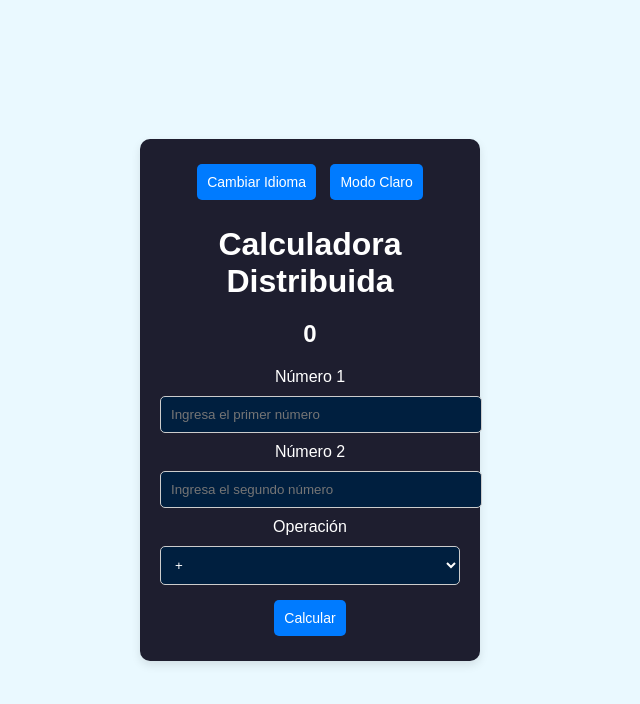
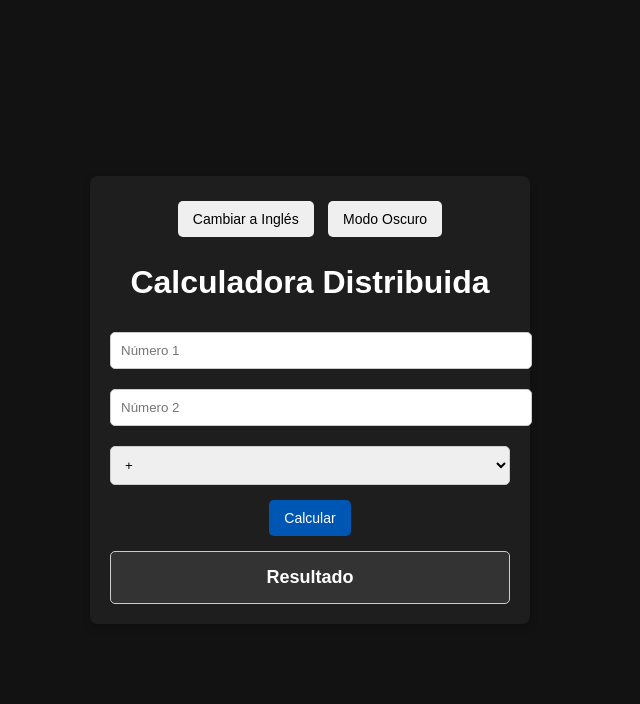
Before and after one commit to PollitoTactico/FrontCalculadoraD, a plain HTML site: page docs/index.html in a window 1280 px wide. Both pictures are taken after a click on the button "Modo Oscuro". Shown: the whole page, without its empty margins (330-970 px from the left). Drawn offline with Linux system fonts and the light colour scheme.

Commit message:
a ver tu cuca

```diff
--- a/docs/index.html
+++ b/docs/index.html
@@ -5,165 +5,179 @@
     <meta name="viewport" content="width=device-width, initial-scale=1.0">
     <title>Calculadora Distribuida</title>
     <style>
-        :root {
-            --background-light: #eaf9ff;
-            --background-dark: #1e1e2f;
-            --text-light: #000;
-            --text-dark: #fff;
-            --button-light: #007bff;
-            --button-dark: #444;
-            --input-light: #d6f0ff;
-            --input-dark: #001f3f;
-        }
-
         body {
             font-family: Arial, sans-serif;
             margin: 0;
+            padding: 0;
             display: flex;
             justify-content: center;
             align-items: center;
             height: 100vh;
-            background-color: var(--background-light);
-            color: var(--text-light);
-            transition: all 0.3s;
+            background-color: #f0f0f0;
+            transition: background-color 0.3s ease;
+        }
+
+        .dark-mode {
+            background-color: #121212;
+            color: #ffffff;
         }
 
         .container {
-            background: var(--background-light);
+            background: #ffffff;
+            border-radius: 8px;
             padding: 20px;
-            border-radius: 10px;
-            box-shadow: 0 4px 10px rgba(0, 0, 0, 0.1);
+            box-shadow: 0 4px 8px rgba(0, 0, 0, 0.2);
+            width: 400px;
             text-align: center;
-            max-width: 300px;
-            width: 100%;
+            transition: background-color 0.3s ease, color 0.3s ease;
         }
 
-        .container.dark {
-            background: var(--background-dark);
-            color: var(--text-dark);
+        .dark-mode .container {
+            background: #1e1e1e;
+            color: #ffffff;
         }
 
-        button {
-            background-color: var(--button-light);
+        .button {
+            padding: 10px 15px;
+            margin: 5px;
             border: none;
-            color: white;
-            padding: 10px;
-            margin: 5px;
             border-radius: 5px;
             cursor: pointer;
             font-size: 14px;
-            transition: background-color 0.3s;
         }
 
-        button:hover {
-            background-color: darkblue;
+        .button-primary {
+            background-color: #007bff;
+            color: white;
         }
 
-        button.dark {
-            background-color: var(--button-dark);
+        .dark-mode .button-primary {
+            background-color: #0056b3;
         }
 
-        h1 {
-            margin-bottom: 20px;
-        }
-
-        input, select {
+        .input-field, select {
             width: 100%;
             padding: 10px;
             margin: 10px 0;
+            border: 1px solid #ccc;
             border-radius: 5px;
-            border: 1px solid #ccc;
-            background: var(--input-light);
-            color: var(--text-light);
         }
 
-        .dark input, .dark select {
-            background: var(--input-dark);
-            color: var(--text-dark);
+        #result-box {
+            padding: 15px;
+            margin-top: 10px;
+            border: 1px solid #ccc;
+            border-radius: 5px;
+            background-color: #e9ecef;
+            font-size: 18px;
+            font-weight: bold;
         }
 
-        #resultado {
-            font-size: 24px;
-            font-weight: bold;
-            margin: 20px 0;
+        .dark-mode #result-box {
+            background-color: #333;
+            color: #ffffff;
         }
+
     </style>
 </head>
 <body>
-    <div class="container" id="app">
-        <button id="cambiarIdioma">Cambiar Idioma</button>
-        <button id="toggleModo">Modo Oscuro</button>
+    <div class="container">
+        <button class="button" id="language-toggle">Cambiar a Inglés</button>
+        <button class="button" id="theme-toggle">Modo Oscuro</button>
 
-        <h1>Calculadora Distribuida</h1>
+        <h1 id="title">Calculadora Distribuida</h1>
 
-        <div id="resultado">0</div>
+        <input id="number1" class="input-field" type="number" placeholder="Número 1">
+        <input id="number2" class="input-field" type="number" placeholder="Número 2">
 
-        <label for="numero1">Número 1</label>
-        <input type="number" id="numero1" placeholder="Ingresa el primer número">
-
-        <label for="numero2">Número 2</label>
-        <input type="number" id="numero2" placeholder="Ingresa el segundo número">
-
-        <label for="operador">Operación</label>
-        <select id="operador">
+        <select id="operation" class="input-field">
             <option value="+">+</option>
             <option value="-">-</option>
             <option value="*">*</option>
             <option value="/">/</option>
         </select>
 
-        <button id="calcular">Calcular</button>
+        <button class="button button-primary" id="calculate">Calcular</button>
+
+        <div id="result-box">Resultado</div>
     </div>
 
     <script>
-        const app = document.getElementById('app');
-        const resultado = document.getElementById('resultado');
-        const numero1 = document.getElementById('numero1');
-        const numero2 = document.getElementById('numero2');
-        const operador = document.getElementById('operador');
-        const calcular = document.getElementById('calcular');
-        const toggleModo = document.getElementById('toggleModo');
+        const translations = {
+            en: {
+                languageButton: "Switch to Spanish",
+                title: "Distributed Calculator",
+                result: "Result",
+                calculate: "Calculate",
+                placeholder1: "Number 1",
+                placeholder2: "Number 2"
+            },
+            es: {
+                languageButton: "Cambiar a Inglés",
+                title: "Calculadora Distribuida",
+                result: "Resultado",
+                calculate: "Calcular",
+                placeholder1: "Número 1",
+                placeholder2: "Número 2"
+            },
+        };
 
-        let modoOscuro = false;
+        let currentLanguage = "es";
+        let isDarkMode = false;
 
-        calcular.addEventListener('click', () => {
-            const num1 = parseFloat(numero1.value);
-            const num2 = parseFloat(numero2.value);
-            const op = operador.value;
-            let res = 0;
+        document.getElementById("language-toggle").addEventListener("click", toggleLanguage);
+        document.getElementById("theme-toggle").addEventListener("click", toggleTheme);
+        document.getElementById("calculate").addEventListener("click", calculate);
 
-            if (!isNaN(num1) && !isNaN(num2)) {
-                switch (op) {
-                    case '+':
-                        res = num1 + num2;
+        function toggleLanguage() {
+            currentLanguage = currentLanguage === "es" ? "en" : "es";
+            updateTranslations();
+        }
+
+        function toggleTheme() {
+            isDarkMode = !isDarkMode;
+            document.body.classList.toggle("dark-mode", isDarkMode);
+        }
+
+        function updateTranslations() {
+            const lang = translations[currentLanguage];
+            document.getElementById("language-toggle").textContent = lang.languageButton;
+            document.getElementById("title").textContent = lang.title;
+            document.getElementById("result-box").textContent = lang.result;
+            document.getElementById("calculate").textContent = lang.calculate;
+            document.getElementById("number1").placeholder = lang.placeholder1;
+            document.getElementById("number2").placeholder = lang.placeholder2;
+        }
+
+        function calculate() {
+            const num1 = parseFloat(document.getElementById("number1").value);
+            const num2 = parseFloat(document.getElementById("number2").value);
+            const operation = document.getElementById("operation").value;
+
+            let result;
+            if (isNaN(num1) || isNaN(num2)) {
+                result = currentLanguage === "es" ? "Por favor ingresa números válidos" : "Please enter valid numbers";
+            } else {
+                switch (operation) {
+                    case "+":
+                        result = num1 + num2;
                         break;
-                    case '-':
-                        res = num1 - num2;
+                    case "-":
+                        result = num1 - num2;
                         break;
-                    case '*':
-                        res = num1 * num2;
+                    case "*":
+                        result = num1 * num2;
                         break;
-                    case '/':
-                        res = num2 !== 0 ? num1 / num2 : 'Error';
+                    case "/":
+                        result = num2 !== 0 ? num1 / num2 : (currentLanguage === "es" ? "División por cero no permitida" : "Division by zero not allowed");
                         break;
                 }
-            } else {
-                res = 'Error';
             }
+            document.getElementById("result-box").textContent = result;
+        }
 
-            resultado.textContent = res;
-        });
-
-        toggleModo.addEventListener('click', () => {
-            modoOscuro = !modoOscuro;
-            if (modoOscuro) {
-                app.classList.add('dark');
-                toggleModo.textContent = 'Modo Claro';
-            } else {
-                app.classList.remove('dark');
-                toggleModo.textContent = 'Modo Oscuro';
-            }
-        });
+        // Initialize translations
+        updateTranslations();
     </script>
 </body>
 </html>
```
